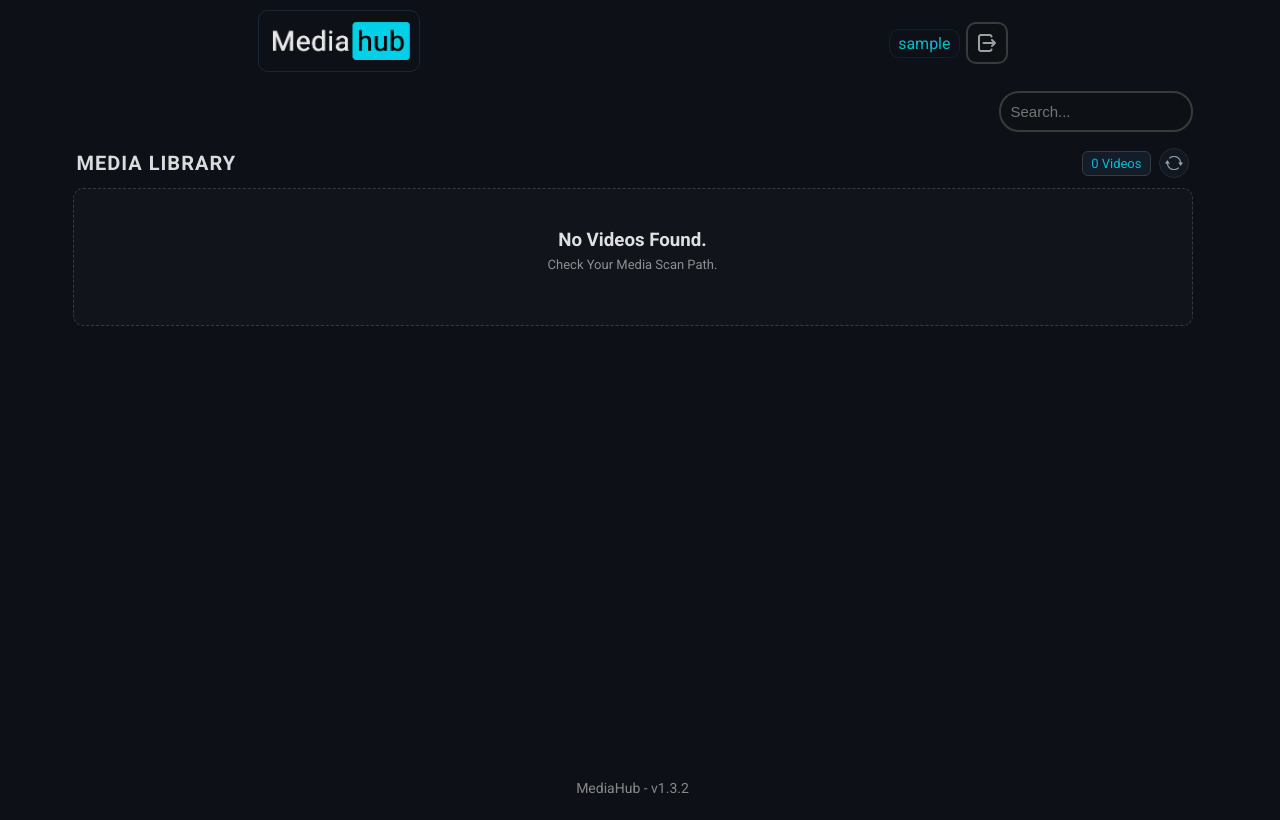
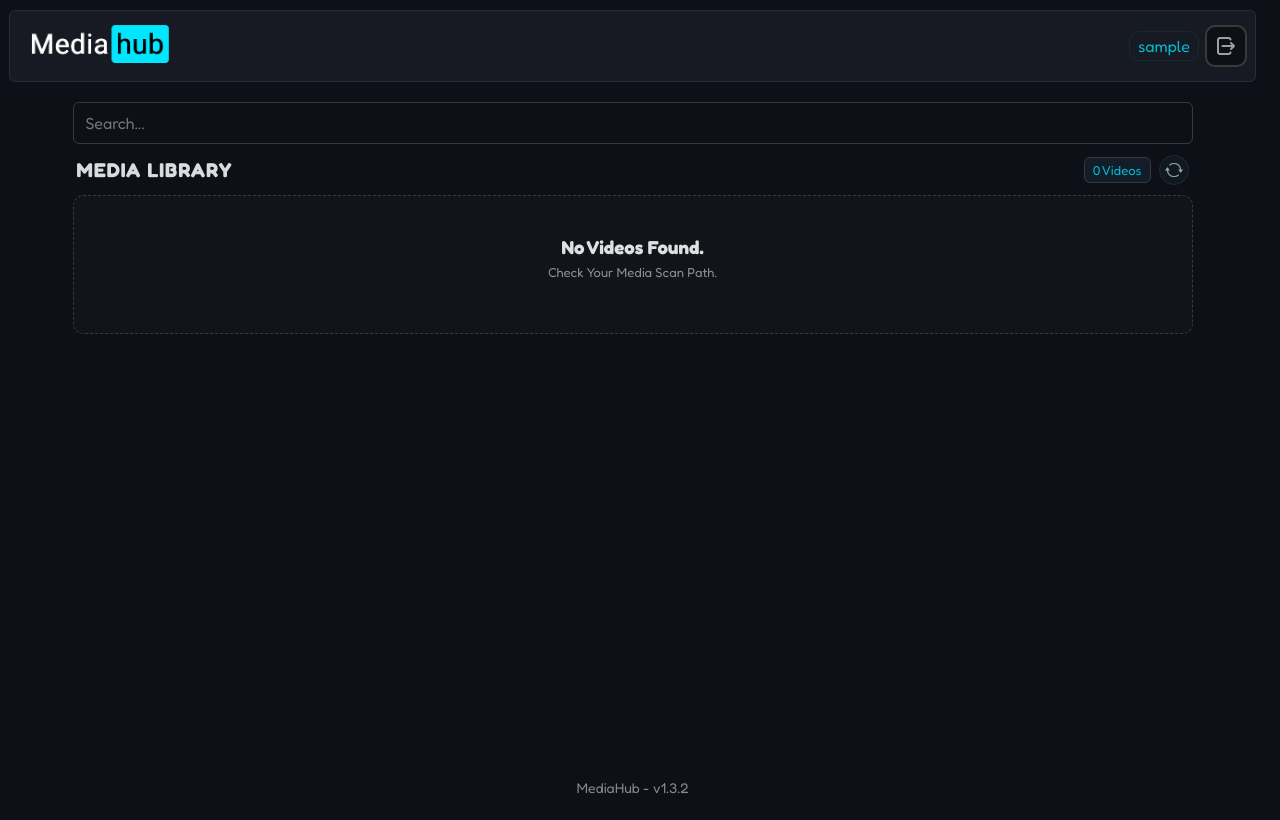
Before and after one commit to AniketDohale/MediaHub_cli, a Flask app: page / in a window 1280 px wide. Run offline with Flask 3, Linux system fonts and the light colour scheme; the visitor is signed in with stand-in values (Sample User, id 1); parts of the project's set-up code (start-up, migrations or seed data) failed here and were passed over.

Commit message:
Font Changed, Minor Style Improvement

```diff
--- a/app.py
+++ b/app.py
@@ -24,6 +24,7 @@ from core.utils import (
 
 from core.auth import (
     login_Required,
+    admin_Required,
     require_Video_Access
 )
 
@@ -42,6 +43,13 @@ serializer = URLSafeTimedSerializer(app.config["SECRET_KEY"])
 
 # MAJOR.MINOR.PATCH
 APP_VERSION = "v1.3.2"
+
+# Passing App Version to Every Template
+@app.context_processor
+def inject_app_version():
+    return {
+        "app_version": APP_VERSION
+    }
 
 # Login Page
 @app.route("/login", methods=["GET", "POST"])
@@ -64,14 +72,14 @@ def login():
 
         flash("Invalid Credentials!")
         return redirect(url_for("login"))
-    return render_template("login.html", app_version=APP_VERSION)
+    return render_template("login.html")
 
 # Logout
 @app.route("/logout", methods=["POST"])
 @login_Required
 def logout():
     session.clear()
-    flash("Logged Out Successfully.")
+    flash("Logged Out Successfully")
     return redirect(url_for("login"))
 
 # Video Player
@@ -89,7 +97,7 @@ def media_Player(video_id):
     prev_video = (videos[current_index - 1] if current_index and current_index > 0 else None)
     next_video = ( videos[current_index + 1] if current_index is not None and current_index < len(videos) - 1 else None)
 
-    return render_template("media_Player.html", video=video, prev_video=prev_video, next_video=next_video, app_version=APP_VERSION)
+    return render_template("media_Player.html", video=video, prev_video=prev_video, next_video=next_video)
 
 # Update Metadata Cache
 @app.route("/video/settings/<video_id>", methods=["POST"])
@@ -240,6 +248,7 @@ def toggle_admin_videos():
 
 # Discover Devices
 @app.route("/cast/devices", methods=["GET"])
+@admin_Required
 def cast_devices():
     devices = discover_TV_List()
 
@@ -253,6 +262,7 @@ def cast_devices():
 
 # Cast File Path to TV
 @app.route("/cast/<video_id>")
+@admin_Required
 def cast_stream(video_id):
     video = get_Video_By_ID(video_id)
     if not video:
@@ -261,6 +271,7 @@ def cast_stream(video_id):
 
 # Casting Video to Smart TV
 @app.route("/cast-start/<video_id>", methods=["POST"])
+@admin_Required
 def cast_start(video_id):
     quality = request.args.get("quality")
     udn = request.args.get("udn")
@@ -280,6 +291,7 @@ def cast_start(video_id):
 
 # Stop Casting
 @app.route("/cast-stop", methods=["POST"])
+@admin_Required
 def cast_stop():
     data = request.get_json(silent=True) or {}
     udn = data.get("udn")
@@ -293,7 +305,7 @@ def cast_stop():
 @login_Required
 def index():
     videos = get_Visible_Videos(session.get("role"), session.get("show_admin_videos", False))
-    return render_template("media.html", videos=videos, username=session.get("user"), app_version=APP_VERSION)
+    return render_template("media.html", videos=videos, username=session.get("user"))
 
 # Initial Scan
 refresh_Video_Index()
--- a/static/styles/base_Style.css
+++ b/static/styles/base_Style.css
@@ -1,20 +1,27 @@
 @font-face {
-    font-family: "Roboto";
-    src: url("../fonts/Roboto-Regular.woff2") format("woff2");
+    font-family: "Fredoka";
+    src: url("../fonts/Fredoka-Regular.woff2") format("woff2");
     font-weight: 400;
     font-style: normal;
 }
 
 @font-face {
-    font-family: "Roboto";
-    src: url("../fonts/Roboto-Medium.woff2") format("woff2");
+    font-family: "Fredoka";
+    src: url("../fonts/Fredoka-Medium.woff2") format("woff2");
     font-weight: 500;
     font-style: normal;
 }
 
 @font-face {
-    font-family: "Roboto";
-    src: url("../fonts/Roboto-Bold.woff2") format("woff2");
+    font-family: "Fredoka";
+    src: url("../fonts/Fredoka-SemiBold.woff2") format("woff2");
+    font-weight: 600;
+    font-style: normal;
+}
+
+@font-face {
+    font-family: "Fredoka";
+    src: url("../fonts/Fredoka-Bold.woff2") format("woff2");
     font-weight: 700;
     font-style: normal;
 }
@@ -30,10 +37,11 @@
 
 html {
     scrollbar-gutter: stable;
+    -webkit-tap-highlight-color: transparent;
 }
 
 body {
-    font-family: "Roboto", sans-serif;
+    font-family: "Fredoka", Arial, sans-serif;
     padding: 10px;
     margin: 0;
     overflow-y: scroll;
@@ -45,26 +53,33 @@ body {
     color: var(--text);
 }
 
+button,
+input,
+select,
+textarea {
+    font-family: inherit;
+}
+
 .global-header {
     width: 100%;
-    max-width: 750px;
+    margin: 0 12px 20px;
+    background: #171a22;
+    border: 1px solid #292d38;
+    border-radius: 6px;
 }
 
 .logo-bar {
-    -webkit-tap-highlight-color: transparent;
-    width: 100%;
+    min-height: 70px;
+    margin: 0 8px;
     display: flex;
+    align-items: center;
     justify-content: space-between;
-    align-items: center;
-    margin-bottom: 15px;
+    gap: 20px;
 }
 
 .main-logo {
     max-width: 160px;
     height: auto;
-    opacity: 0.9;
-    border: 1px solid #1a2a3a;
-    border-radius: 10px;
 }
 
 .right-icons {
@@ -85,7 +100,6 @@ body {
 }
 
 .logo-btns {
-    -webkit-tap-highlight-color: transparent;
     height: 38px;
     width: 38px;
     border-radius: 10px;
@@ -102,6 +116,7 @@ body {
     display: flex;
     background: transparent;
     border: none;
+    cursor: pointer;
 }
 
 .logo-btns img {
--- a/static/styles/media_Style.css
+++ b/static/styles/media_Style.css
@@ -15,13 +15,12 @@
 
 #videoSearch {
     width: 100%;
-    max-width: 170px;
-    padding: 10px;
-    border-radius: 20px;
-    border: 2px solid var(--border);
-    background: var(--surface);
-    color: var(--text);
-    font-size: 15px;
+    padding: 10px 12px;
+    background: #0d1116;
+    color: #e0e0e0;
+    border: 1px solid #3a3a3a;
+    border-radius: 6px;
+    font: inherit;
 }
 
 #videoSearch:focus {
@@ -34,7 +33,7 @@
     display: flex;
     justify-content: space-between;
     align-items: center;
-    padding: 10px 4px 4px 4px;
+    padding: 5px 4px 4px 4px;
 }
 
 .media-header h2 {
@@ -70,7 +69,6 @@
 }
 
 .scan-btn {
-    -webkit-tap-highlight-color: transparent;
     display: flex;
     align-items: center;
     justify-content: center;
@@ -109,7 +107,6 @@
 }
 
 .cat-btn {
-    -webkit-tap-highlight-color: transparent;
     padding: 6px 12px;
     border-radius: 8px;
     border: 1px solid var(--border);
@@ -156,7 +153,6 @@
 }
 
 .video-link {
-    -webkit-tap-highlight-color: transparent;
     display: flex;
     flex-direction: column;
     gap: 6px;
--- a/static/styles/modal.css
+++ b/static/styles/modal.css
@@ -51,7 +51,6 @@
 }
 
 .modal-btn {
-    -webkit-tap-highlight-color: transparent;
     min-width: 80px;
     padding: 10px;
     border-radius: 6px;
@@ -100,7 +99,6 @@
 }
 
 #deviceSelect {
-    -webkit-tap-highlight-color: transparent;
     background: transparent;
     color: #ddd;
     border: 1px solid #5e5e5e;
--- a/static/styles/player_Style.css
+++ b/static/styles/player_Style.css
@@ -37,7 +37,6 @@
 
 /* Speed dropdown */
 #speed {
-    -webkit-tap-highlight-color: transparent;
     background: transparent;
     color: #ddd;
     border: 1px solid #5e5e5e;
@@ -47,7 +46,6 @@
 }
 
 .cache-btn {
-    -webkit-tap-highlight-color: transparent;
     display: flex;
     align-items: center;
     justify-content: center;
@@ -73,7 +71,6 @@
 #qualitySelect,
 #subtitle-btn,
 .download-btn {
-    -webkit-tap-highlight-color: transparent;
     background: transparent;
     color: #ddd;
     border: 1px solid #5e5e5e;
@@ -110,7 +107,6 @@
 }
 
 .info-row {
-    -webkit-tap-highlight-color: transparent;
     display: flex;
     align-items: center;
     gap: 6px;
@@ -148,7 +144,6 @@
 }
 
 .nav-btn {
-    -webkit-tap-highlight-color: transparent;
     flex: 1;
     padding: 6px;
     border: 1px solid var(--border);
@@ -186,7 +181,6 @@
 }
 
 .playback-stats > span {
-    -webkit-tap-highlight-color: transparent;
     display: flex;
     align-items: center;
     gap: 6px;
--- a/templates/media_Player.html
+++ b/templates/media_Player.html
@@ -8,10 +8,13 @@
 {% endblock %}
 
 {% block header_icons %}
+    {% if session.get('role') == 'admin' %}
         <!-- Cast to TV -->
         <a id="cast-btn" class="logo-btns cast-tag">
             <img src="/static/icons/cast.png" alt="cast">
         </a>
+    {% endif %}
+
     <a href="{{ url_for('index') }}" class="logo-btns media-btn" title="Media Library">
         <img src="/static/icons/media-player.png" alt="media">
     </a>
@@ -162,6 +165,7 @@
     {% endif %}
 
     <!-- Cast Modal -->
+    {% if session.get('role') == 'admin' %}
         <div id="castModal" class="modal">
             <div class="modal-content">
                 <div class="modal-field">
@@ -179,6 +183,7 @@
                 </div>
             </div>
         </div>
+    {% endif %}
 {% endblock %}
 
 {% block scripts %}
```
Also changed, not shown: core/config.py (+20 -8 lines), core/utils.py (+38 -9 lines), static/fonts/Fredoka-Bold.woff2 (added), static/fonts/Fredoka-Medium.woff2 (added), static/fonts/Fredoka-Regular.woff2 (added), static/fonts/Fredoka-SemiBold.woff2 (added), static/fonts/Roboto-Bold.woff2 (deleted), static/fonts/Roboto-Medium.woff2 (deleted), static/fonts/Roboto-Regular.woff2 (deleted), templates/login.html (indentation only), templates/media.html (indentation only), 1 other file. Lines whose indentation alone changed are shown as unchanged.
